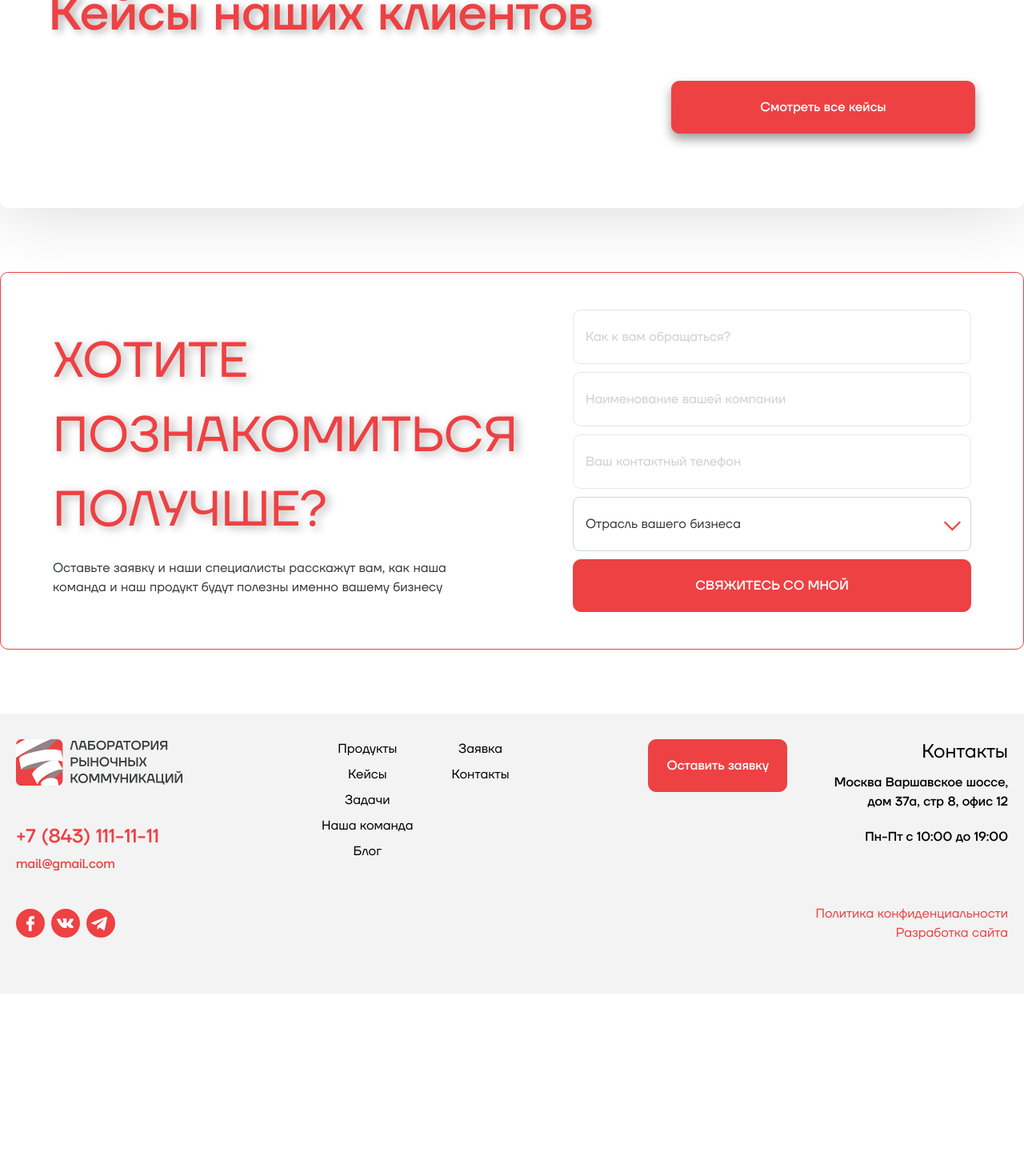
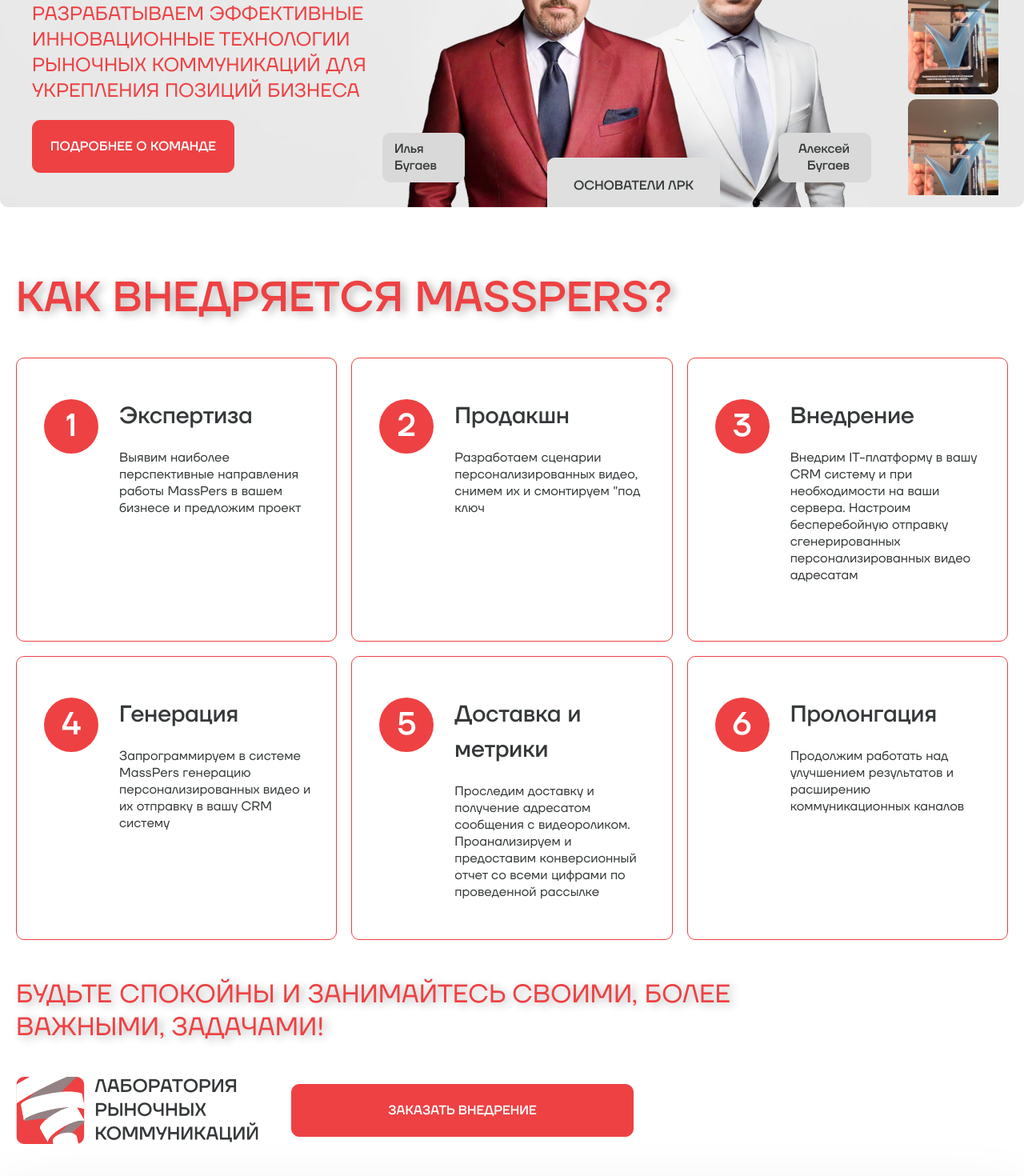
Before and after one commit to ruslan4432013/masspers-frontend, a Next.js app: page /product in a window 1280 px wide. Shown: the part 5460-6930 px from the top of the page at 80% size. Before the commit the page ends 6702 px from the top, so only its background shows below. Built offline with nearby package versions, Linux system fonts and the light colour scheme; no server answers.

Commit message:
feat: add introduction

```diff
--- a/app/product/page.tsx
+++ b/app/product/page.tsx
@@ -6,6 +6,8 @@
 import { TaskSolvers } from '@/widgets/task-solvers'
 import { Advantages } from '@/widgets/advantages'
 import { Decisions } from '@/widgets/decisions'
+import { Introduction } from '@/widgets/introduction'
+import { OurTeam } from '@/widgets/our-team'
 
 const ProductPage = () => {
   return (
@@ -26,6 +28,10 @@
       <div className="mt-[60px] md:mt-[80px]">
         <Decisions />
       </div>
+      <OurTeam />
+      <div className="mt-[60px] md:mt-[80px]">
+        <Introduction />
+      </div>
       <ClientCases />
       <div className="mt-[60px] md:mt-[80px]">
         <ApplicationForm variant="secondary" />
--- /dev/null
+++ b/src/widgets/introduction/index.ts
@@ -0,0 +1 @@
+export { Introduction } from './ui'
--- /dev/null
+++ b/src/widgets/introduction/ui/index.ts
@@ -0,0 +1 @@
+export { Introduction } from './introduction'
--- /dev/null
+++ b/src/widgets/introduction/ui/introduction.module.scss
@@ -0,0 +1,40 @@
+.introduction {
+  @apply flex flex-col px-[10px] md:px-[20px] xl:container;
+
+  &__title {
+    @apply text-[32px] leading-[41px] font-medium uppercase text-primary-500 text-center mb-[40px]
+    md:text-start xl:text-[53px] xl:leading-[68px];
+
+    text-shadow: var(--text-shadow);
+  }
+
+  &__steps {
+    @apply flex flex-col gap-[20px] mb-[60px] md:grid md:grid-cols-3 md:grid-rows-2 md:gap-[10px]
+    md:mb-[48px] lg:gap-[18px];
+  }
+
+  &__order {
+    @apply flex flex-col items-center gap-[41px] md:flex-row md:flex-wrap 2xl:flex-nowrap
+    2xl:items-end;
+  }
+
+  &__order_title {
+    @apply text-[32px] leading-[41px] font-normal uppercase text-primary-500 text-center
+    md:flex-grow md:w-full md:text-start md:pr-[40px] lg:pr-[300px] 2xl:pr-0 2xl:w-auto
+    2xl:flex-grow-0;
+
+    text-shadow: var(--text-shadow);
+  }
+
+  &__order_image_wrapper {
+    @apply px-[20px] md:px-0 2xl:min-w-[302px];
+  }
+
+  &__order_image {
+    @apply w-full;
+  }
+
+  &__order_button {
+    @apply uppercase lg:w-[428px] 2xl:min-w-[428px];
+  }
+}
--- /dev/null
+++ b/src/widgets/introduction/ui/introduction.tsx
@@ -0,0 +1,67 @@
+import s from './introduction.module.scss'
+import Image from 'next/image'
+import logoImage from './logo.svg'
+import { Button } from '@/shared/ui/button'
+import { IntroductionStep } from './step'
+
+const introductionSteps = [
+  {
+    title: 'Экспертиза',
+    text: 'Выявим наиболее перспективные направления работы MassPers в вашем бизнесе и предложим проект',
+  },
+  {
+    title: 'Продакшн',
+    text: 'Разработаем сценарии персонализированных видео, снимем их и смонтируем "под ключ',
+  },
+  {
+    title: 'Внедрение',
+    text: 'Внедрим IT-платформу в вашу CRM систему и при необходимости на ваши сервера. Настроим бесперебойную отправку сгенерированных персонализированных видео адресатам',
+  },
+  {
+    title: 'Генерация',
+    text: 'Запрограммируем в системе MassPers генерацию персонализированных видео и их отправку в вашу CRM систему',
+  },
+  {
+    title: 'Доставка и метрики',
+    text: 'Проследим доставку и получение адресатом сообщения с видеороликом. Проанализируем и предоставим конверсионный отчет со всеми цифрами по проведенной рассылке',
+  },
+  {
+    title: 'Пролонгация',
+    text: 'Продолжим работать над улучшением результатов и расширению коммуникационных каналов',
+  },
+]
+
+export const Introduction = () => {
+  return (
+    <div className={s.introduction}>
+      <h3 className={s.introduction__title}>Как внедряется MassPers?</h3>
+
+      <div className={s.introduction__steps}>
+        {introductionSteps.map((step, idx) => (
+          <IntroductionStep
+            key={step.title}
+            step={{ stepNumber: idx + 1, ...step }}
+          />
+        ))}
+      </div>
+
+      <div className={s.introduction__order}>
+        <h4 className={s.introduction__order_title}>
+          Будьте спокойны и занимайтесь своими, более важными, задачами!
+        </h4>
+
+        <div className={s.introduction__order_image_wrapper}>
+          <Image
+            src={logoImage}
+            alt={'logo'}
+            className={s.introduction__order_image}
+          />
+        </div>
+
+        <Button className={s.introduction__order_button}>
+          Заказать внедрение
+        </Button>
+      </div>
+    </div>
+  )
+}
--- /dev/null
+++ b/src/widgets/introduction/ui/step/index.ts
@@ -0,0 +1 @@
+export { IntroductionStep } from './introduction-step'
--- /dev/null
+++ b/src/widgets/introduction/ui/step/introduction-step.module.scss
@@ -0,0 +1,19 @@
+.introduction_step {
+  @apply relative flex flex-col rounded-[10px] border border-primary-500 pt-[145px] px-[25px]
+  pb-[48px] text-dark-500 md:pt-[90px] lg:pt-[50px] lg:pl-[128px];
+
+  &__number {
+    @apply absolute top-[50px] left-1/2 transform -translate-x-1/2 h-[68px] w-[68px] rounded-full
+    bg-primary-500 flex justify-center items-center text-white text-[40px] leading-[52px]
+    font-medium md:top-[10px] md:left-[10px] md:transform-none lg:top-[51px] lg:left-[34px];
+  }
+
+  &__title {
+    @apply text-[22px] leading-[34px] font-medium text-center mb-[20px] md:text-start xl:text-[29px]
+    xl:leading-[44px];
+  }
+
+  &__text {
+    @apply text-[16px] leading-[21px] font-normal text-center break-words md:text-start;
+  }
+}
--- /dev/null
+++ b/src/widgets/introduction/ui/step/introduction-step.tsx
@@ -0,0 +1,21 @@
+import s from './introduction-step.module.scss'
+
+type Props = {
+  step: {
+    stepNumber: number
+    title: string
+    text: string
+  }
+}
+
+export const IntroductionStep = ({ step }: Props) => {
+  const { stepNumber, title, text } = step
+
+  return (
+    <div className={s.introduction_step}>
+      <span className={s.introduction_step__number}>{stepNumber}</span>
+      <h5 className={s.introduction_step__title}>{title}</h5>
+      <p className={s.introduction_step__text}>{text}</p>
+    </div>
+  )
+}
```
Also changed, not shown: src/widgets/introduction/ui/logo.svg (added).
